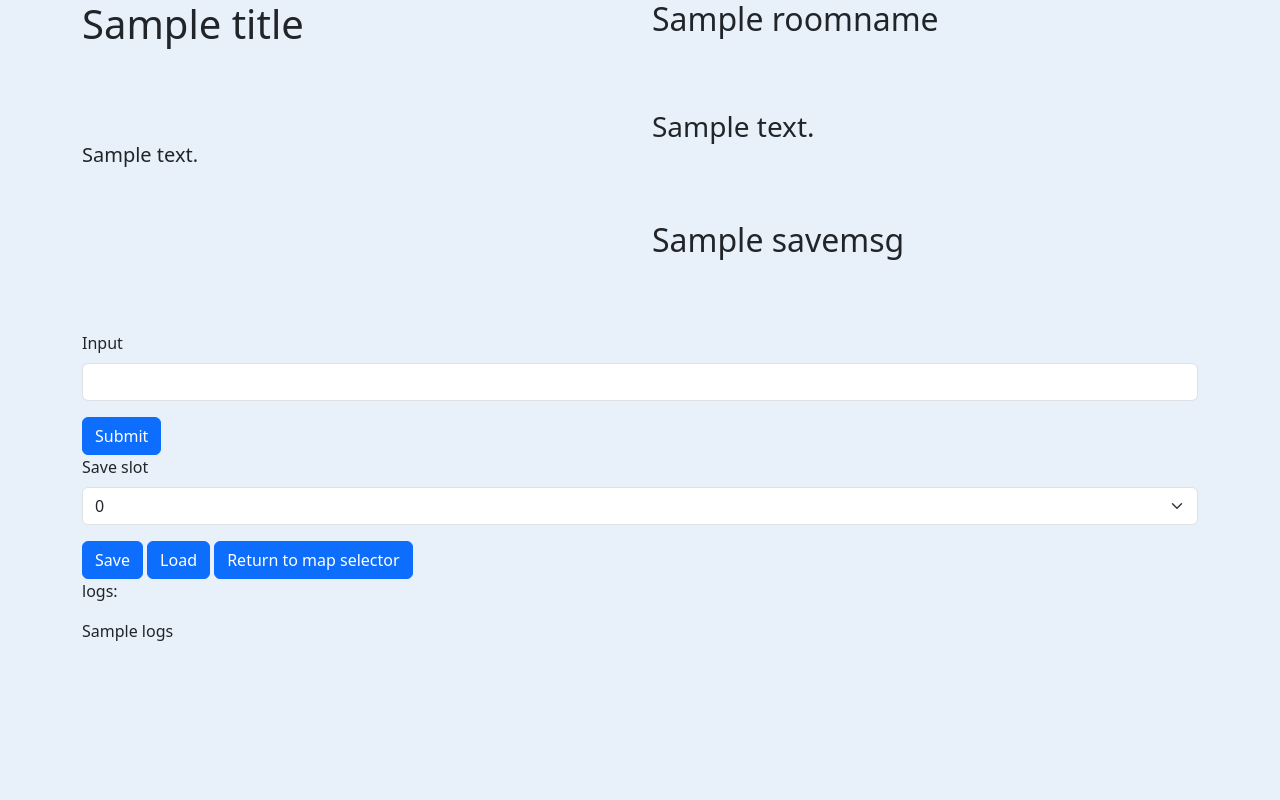
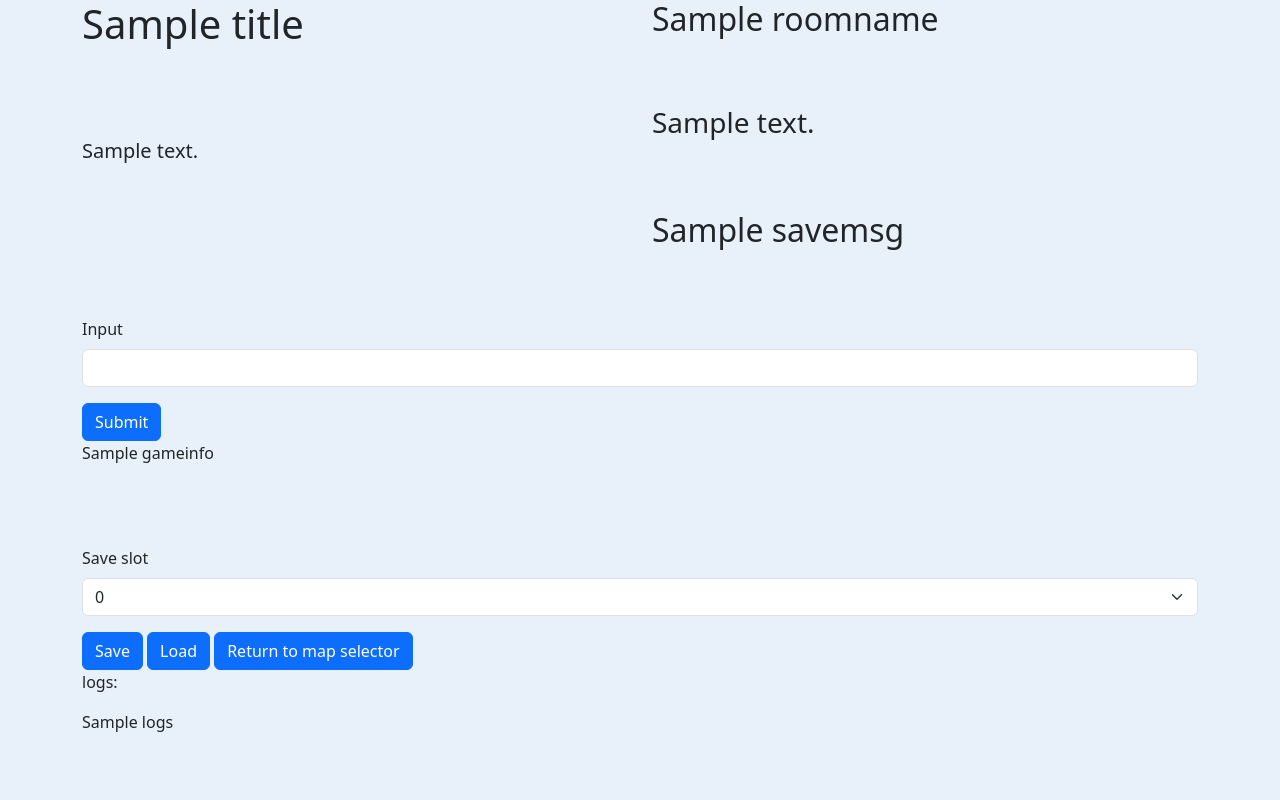
Before and after one commit to Tsunami014/Phoenix-Engine, a Flask app: template templates/app.html in a window 1280 px wide. Run offline with Flask 3, Linux system fonts and the light colour scheme; the template is opened without the code that fills it: values that come from a table or form of the project are taken from there, most other values are stand-ins (such as "Sample title", 1, 10 or a date in 2020); parts of the project's set-up code (start-up, migrations or seed data) failed here and were passed over; some libraries are stand-ins or nearby versions.

Commit message:
added in another section to app

```diff
--- a/app.py
+++ b/app.py
@@ -96,7 +96,8 @@ def index(id):
             except Exception as e:
                 savemsg = 'UNABLE TO LOAD FILE BECAUSE: %s' % e
     croom = g.fc['rooms'][str(g.roomnum)]
-    return render_template('app.html', title=id, roomname=croom['name'].capitalize(), desc=croom['description'].strip(' \t\n'), bigdesc=load_room_desc(croom).strip(' \t\n'), form=form, form2=form2, message=name.strip(' \t\n'), logs=str(g.log), savemsg=savemsg)
+    gameinfo = 'Inventory: ' + str(g.inventory) + ' HP: ' + str(g.hp)
+    return render_template('app.html', title=id, roomname=croom['name'].capitalize(), desc=croom['description'].strip(' \t\n'), bigdesc=load_room_desc(croom).strip(' \t\n'), form=form, form2=form2, message=name.strip(' \t\n'), logs=str(g.log), savemsg=savemsg, gameinfo=gameinfo)
 
 # 3 routes to handle errors - they have templates too
 
--- a/static/css/ordering.css
+++ b/static/css/ordering.css
@@ -28,3 +28,6 @@
 .text-rstuf { /*room stuff*/
     grid-area: text-rstuf;
 }
+.text-ginfo { /*game info*/
+    grid-area: text-ginfo;
+}
--- a/templates/app.html
+++ b/templates/app.html
@@ -37,6 +37,7 @@
                               "text-rstuf text-rdesc"
                               "text-prmsg text-savem"
                               "form-gamef form-gamef"
+                              "text-ginfo text-ginfo"
                               "form-savef form-savef"
                               "text-glogs text-glogs";
         height: 100vh;
@@ -52,6 +53,7 @@
       text-rdesc = room description
       text-glogs = game logs
       text-rstuf = room stuff
+      text-ginfo = game info
       */
     </style>
   </head>
@@ -71,6 +73,7 @@
           <div class="text-rname"><h2>{{ roomname }}</h2></div>
           <div class="text-rdesc"><h3>{{ desc }}</h3></div>
           <div class="text-savem"><h2>{{ savemsg }}</h2></div>
+          <div class="text-ginfo"><p>{{ gameinfo }}</p></div>
           <span class="pt-5" id="text-prmsg">
             <strong>{{ message }}</strong>
           </span>
```
